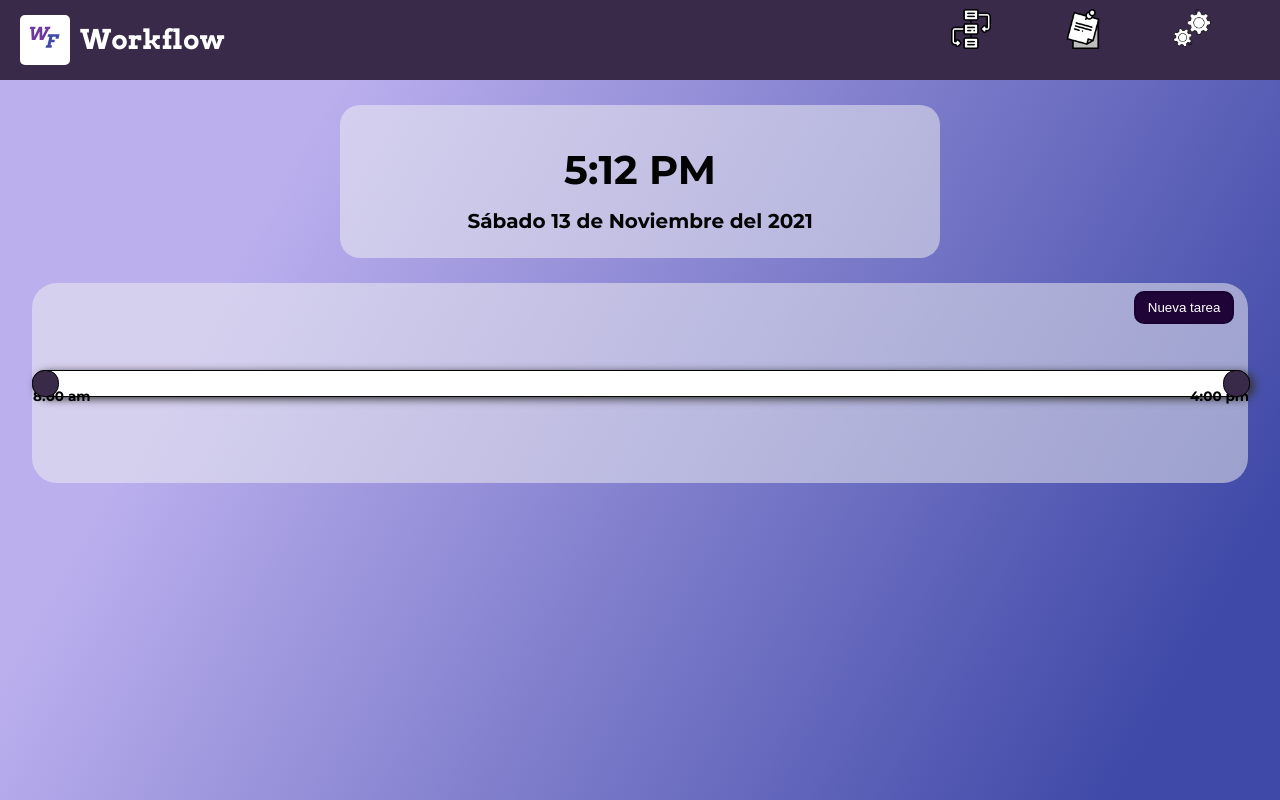
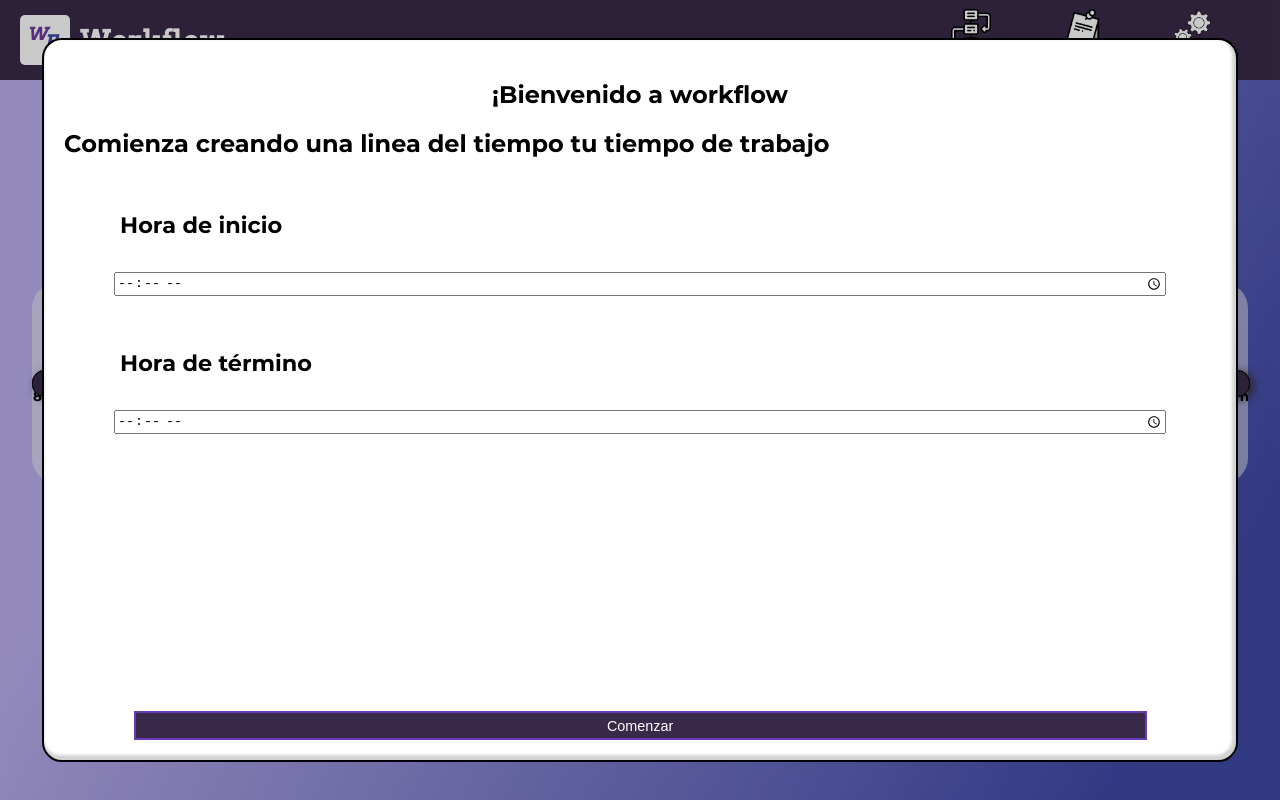
Before and after one commit to YahirAdrian/Workflow, a plain HTML site: page index.html in a window 1280 px wide. Drawn offline with Linux system fonts and the light colour scheme; a web font is replaced by a local one.

Commit message:
Archivos modificados

```diff
--- a/css/estilos.css
+++ b/css/estilos.css
@@ -216,7 +216,7 @@ header{
     z-index: 2;
 }
 
-.alert form{
+.alert form, #configurar-sesion{
     position: absolute;
     top: 0;
     right: 0;
@@ -250,7 +250,7 @@ header{
     padding: 3px 6px;
 }
 
-#submit-marca{
+#submit-marca, #config-submit{
     position: absolute;
     bottom: 20px;
     left: 0;
@@ -265,7 +265,7 @@ header{
     margin: auto;
 }
 
-#submit-marca:hover{
+#submit-marca:hover, #config-submit:hover{
     background-color: #3a2a49ea;
 }
 
@@ -313,3 +313,19 @@ header{
     right: 10px;
     cursor: pointer;
 }
+
+#configurar-sesion {
+    width: 90%;
+    height: 85%;
+    z-index: 2;
+}
+
+#configurar-sesion .caja-input{
+    display: grid;
+    margin: 50px;
+}
+
+#configurar-sesion label{
+    font-size: 1.4em;
+    margin-bottom: 30px;
+}
--- a/index.html
+++ b/index.html
@@ -48,6 +48,24 @@
         </header>
 
         <section id="seccion-principal">
+            <div class="alert" style="display: none" id="config-alert">
+                <form action="#" id="configurar-sesion">
+                    <h1 style="text-align: center;">¡Bienvenido a workflow</h1>
+                    <h2>Comienza creando una linea del tiempo tu tiempo de trabajo</h2>
+                    <div class="caja-input">
+                        <label for="hora-inicio">Hora de inicio</label>
+                        <input type="time" id="hora-inicio" required/>
+                    </div>
+                    <div class="caja-input">
+                        <label for="hora-termino">Hora de término</label>
+                        <input type="time" id="hora-termino"required/>
+                    </div>
+
+                    <input type="submit" value="Comenzar" id="config-submit">
+                </form>
+
+            </div>
+
             <div class="fecha-y-hora">
                 <span id="hora">12:27 PM</span>
                 <span id="fecha">Jueves 1 de Junio del 2021</span>
--- a/js/Objects/Timeline.js
+++ b/js/Objects/Timeline.js
@@ -10,15 +10,10 @@ class TimeLine{
     }
 
     defineTimeObjects(){
-        this.startTimeObject = {
-            hours: parseInt(this.startTime.substr(this.startTime.indexOf(':')-1, 1)),
-            minutes: parseInt(this.startTime.substr(this.startTime.indexOf(':')+1, 2)),
-        }
+        debugger;
+        this.startTimeObject = parseStringToTime(this.startTime);
 
-        this.endTimeObject = {
-            hours: parseInt(this.endTime.substr(this.endTime.indexOf(':')-2, 2)),
-            minutes: parseInt(this.endTime.substr(this.endTime.indexOf(':')+1, 2))
-        }
+        this.endTimeObject = parseStringToTime(this.endTime);
     }
 
     start(){
--- a/js/app.js
+++ b/js/app.js
@@ -7,6 +7,7 @@ import {
 } from './functions.js';
 import TimeLine from './Objects/Timeline.js';
 import WorkFlow from './Objects/WorkFlow.js';
+import {configAlertComponents} from './components.js';
 
 (function(){
     window.addEventListener('DOMContentLoaded', ()=>{
@@ -19,9 +20,18 @@ import WorkFlow from './Objects/WorkFlow.js';
 
     window.app = new WorkFlow();
     // Verify if session has alredy started before
-    const {timeline} = getSession();
-    app.setSession(getSession());
-    app.setTimeline(new TimeLine(timeline.startTime, timeline.endTime, timeline.marks));
-    app.getTimeLine().start();
+
+    if(getSession()){
+        const {timeline} = getSession();
+        app.setSession(getSession());
+        app.setTimeline(new TimeLine(timeline.startTime, timeline.endTime, timeline.marks));
+        app.getTimeLine().start();
+    }else{
+        //Open a form to create a session workflow
+        console.log("Aqui")
+        const {configAlert, form, startTimeInput, endTimeInput, sumbit} = configAlertComponents;
+        configAlert.style.display = "block";
+    }
+
 
 })();
--- a/js/components.js
+++ b/js/components.js
@@ -36,9 +36,17 @@ const newMarkAlertComponents = {
     btnSubmit: document.querySelector('#submit-marca')
 }
 
+const configAlertComponents = {
+    configAlert: document.querySelector('#config-alert'),
+    form: document.querySelector('#configurar-sesion'),
+    startTimeInput: document.querySelector('#hora-inicio'),
+    endTimeInput: document.querySelector('#hora-termino'),
+    sumbit: document.querySelector('#config-submit')
+}
 export {
     navCompoments,
     clockComponents,
     timeLineComponents,
-    newMarkAlertComponents
+    newMarkAlertComponents,
+    configAlertComponents
 };
--- a/js/functions.js
+++ b/js/functions.js
@@ -1,6 +1,12 @@
-import { navCompoments, clockComponents, timeLineComponents, newMarkAlertComponents} from './components.js';
+import {
+    navCompoments,
+    clockComponents,
+    timeLineComponents,
+    newMarkAlertComponents,
+    configAlertComponents} from './components.js';
 import Mark from './Objects/Mark.js';
 import Session from './Objects/session.js';
+import TimeLine from './Objects/Timeline.js';
 import App from './Objects/WorkFlow.js';
 
 const daysOfWeek = ['Lunes', 'Martes', 'Miércoles', 'Jueves', 'Viernes', 'Sábado', 'Domingo'];
@@ -29,6 +35,19 @@ function addEventsToNavBar(){
 function addEventsToTimeLine(){
     timeLineComponents.newTaskButton.addEventListener('click', ()=> {
         newMarkAlertComponents.alert.style.display="block";
+    });
+
+    configAlertComponents.form.addEventListener('submit', (e)=>{
+        e.preventDefault();
+        const {configAlert, startTimeInput, endTimeInput} = configAlertComponents;
+        const session = new Session({}, new TimeLine(startTimeInput.value, endTimeInput.value, []));
+        localStorage.setItem('session', JSON.stringify(session));
+
+        app.setSession(session);
+        app.setTimeline(new TimeLine(startTimeInput.value, endTimeInput.value, []));
+        app.getTimeLine().start();
+        configAlert.style.display = "none";
+        console.log("Submit");
     });
 }
 
@@ -102,8 +121,6 @@ function getSession(){
         return new Session(session.data, session.timeline);
 
     }else{
-        //Open a form to create a session workflow
-        console.log('Not sesssion found')
         return null;
     }
 }
@@ -111,7 +128,7 @@ function getSession(){
 function parseStringToTime(stringTime){
     return {
         hours: stringTime.length === 4? parseInt(stringTime.substr(stringTime.indexOf(':')-1, 1)) : parseInt(stringTime.substr(stringTime.indexOf(':')-2, 2)),
-        minutes: parseInt(stringTime.substr(stringTime.indexOf(':')+1, 2)),
+        minutes:parseInt(stringTime.substr(stringTime.indexOf(':'), 2)),
     };
 }
 
```
Also changed, not shown: src/screenshots/app.jpeg (added), 1 other file.
